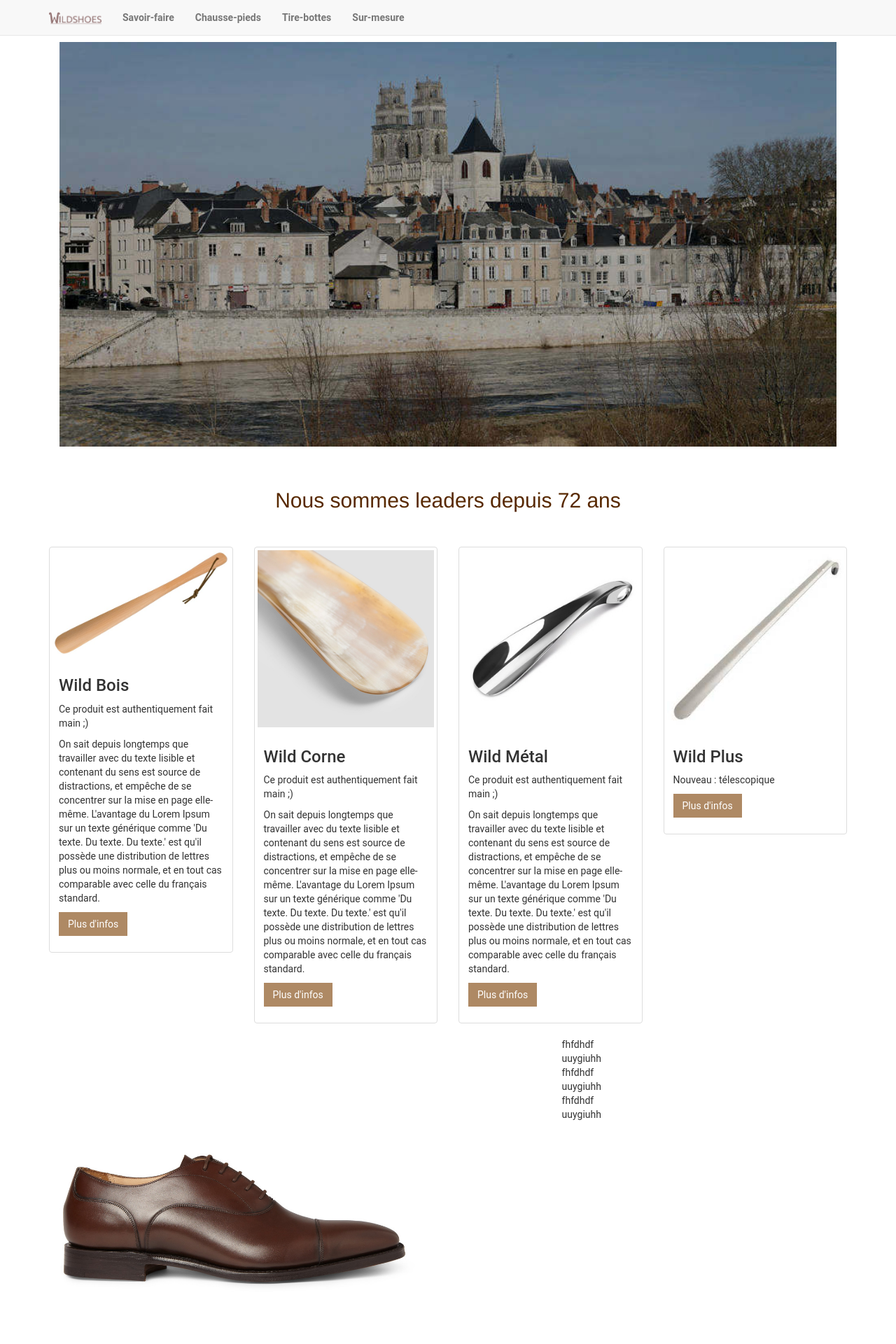
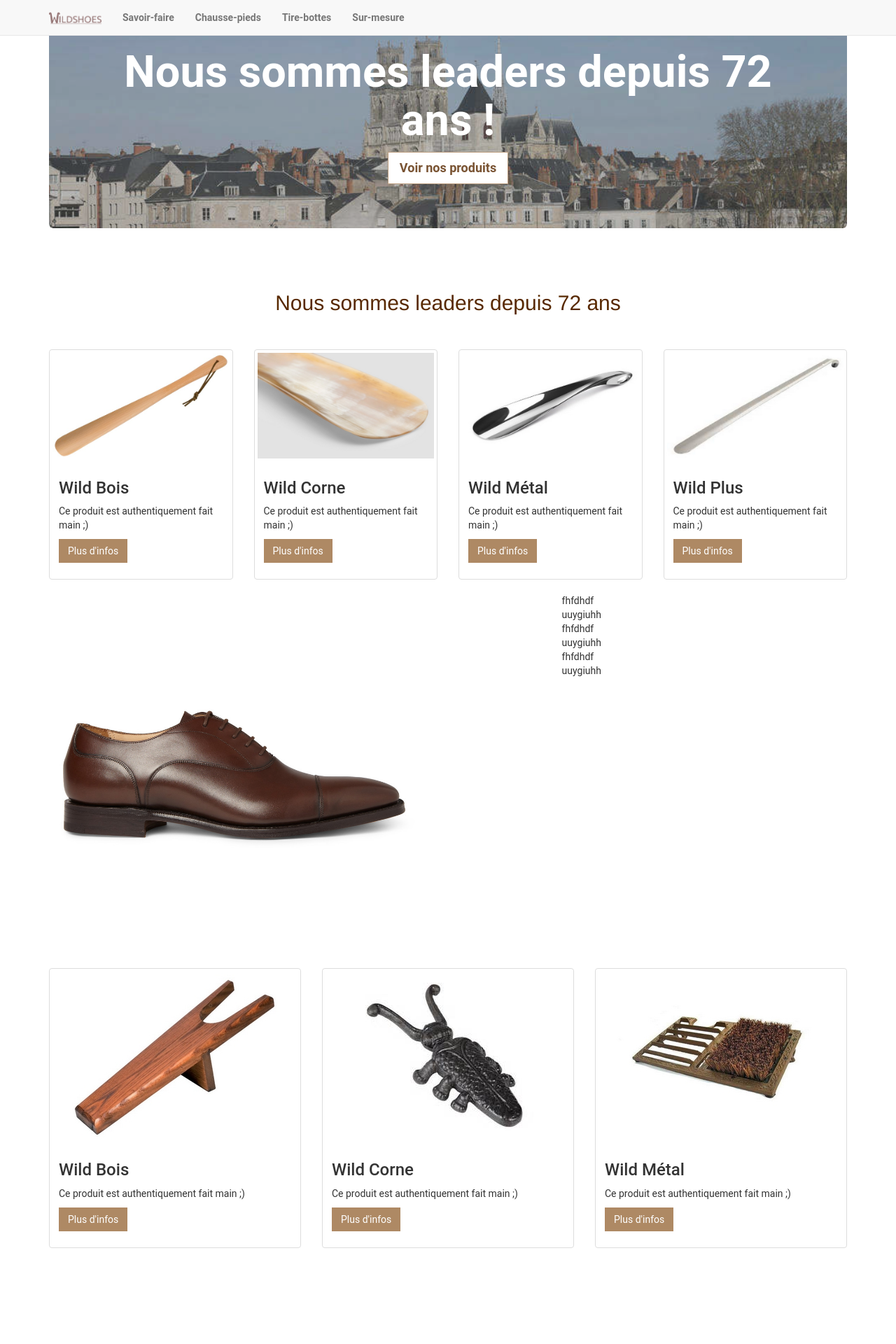
Before and after one commit to leclercweb/WildShoes, a PHP site: page / in a window 1280 px wide. Shown: the top 1920 px of the page at 70% size. Run offline with PHP 8.4, Linux system fonts and the light colour scheme.

Commit message:
renvoie fichier a jour mercredi 20h

```diff
--- a/index.php
+++ b/index.php
@@ -24,10 +24,18 @@
 
 
    			 <style type="text/css">
+
+
    			 	body {
    			 	cursor: url("ch.png"), pointer;
    			 	}
 
+
+   			 	.fond {
+   			 	background-image: url('images/wildshoes-orleans.jpg');
+   			 	background-size: cover;
+   			 	opacity: 0.8;
+   			 	}
    				 button, input, select, textarea {
     				 	font-family: inherit;
     					font-style: italic;
@@ -308,8 +316,6 @@
 
 
 
-
-
     			</style>
 
     <script>
@@ -446,9 +452,11 @@
 
 
 	<div id="visuel-top" class="container">
-
-		<img   src="images/wildshoes-orleans.jpg" class="col-md-12 col-sm-12 col-xs-12">
-
+ 	   		<div class="jumbotron fond">
+ 	   		<h1 style="color: white; font-weight: bold; text-align: center;">Nous sommes leaders depuis 72 ans !</h1>
+ 	   		<p style="text-align: center;"><a style="background-color: white; color: #582900; font-weight: bold;" class="btn btn-primary btn-lg" href="#" role="button">Voir nos produits</a></p>
+		<!-- <img   src="images/wildshoes-orleans.jpg" class="col-md-12 col-sm-12 col-xs-12"> -->
+	 		</div>
 	</div>
 
 
@@ -474,13 +482,13 @@
 
 	<div id="products1" class="container">
 		<div class="row">
-  			<div class="col-sm-6 col-md-12 col-lg-3">
+  			<div class="col-sm-12 col-md-6 col-lg-3 ">
     				<div class="thumbnail">
       					<img src="images/chausse_pied_bois.jpg" alt="...">
       					<div class="caption">
        			 <h3>Wild Bois</h3>
         			<p>Ce produit est authentiquement fait main ;)</p>
-				<p>On sait depuis longtemps que travailler avec du texte lisible et contenant du sens est source de distractions, et empêche de se concentrer sur la mise en page elle-même. L'avantage du Lorem Ipsum sur un texte générique comme 'Du texte. Du texte. Du texte.' est qu'il possède une distribution de lettres plus ou moins normale, et en tout cas comparable avec celle du français standard. </p>
+
        				<p><a href="#" class="btn btn-primary" role="button">Plus d'infos</a> </p>
       					</div>
     				</div>
@@ -492,7 +500,7 @@
       					<div class="caption">
        			 <h3>Wild Corne</h3>
         			<p>Ce produit est authentiquement fait main ;)</p>
-<p>On sait depuis longtemps que travailler avec du texte lisible et contenant du sens est source de distractions, et empêche de se concentrer sur la mise en page elle-même. L'avantage du Lorem Ipsum sur un texte générique comme 'Du texte. Du texte. Du texte.' est qu'il possède une distribution de lettres plus ou moins normale, et en tout cas comparable avec celle du français standard. </p>
+
        				<p><a href="#" class="btn btn-primary" role="button">Plus d'infos</a> </p>
       					</div>
     				</div>
@@ -505,7 +513,6 @@
       					<div class="caption">
        			 <h3>Wild Métal</h3>
         			<p>Ce produit est authentiquement fait main ;)</p>
-<p>On sait depuis longtemps que travailler avec du texte lisible et contenant du sens est source de distractions, et empêche de se concentrer sur la mise en page elle-même. L'avantage du Lorem Ipsum sur un texte générique comme 'Du texte. Du texte. Du texte.' est qu'il possède une distribution de lettres plus ou moins normale, et en tout cas comparable avec celle du français standard. </p>
 				<p><a href="#" class="btn btn-primary" role="button">Plus d'infos</a> </p>
       					</div>
     				</div>
@@ -517,7 +524,7 @@
       					<img src="images/chausse_pied_telescopique.jpg" alt="...">
       					<div class="caption">
        			 <h3>Wild Plus</h3>
-        			<p>Nouveau : télescopique</p>
+        			<p>Ce produit est authentiquement fait main ;)</p>
        				<p><a href="#" class="btn btn-primary" role="button">Plus d'infos</a> </p>
       					</div>
     				</div>
@@ -560,7 +567,6 @@
       					<div class="caption">
        			 <h3>Wild Bois</h3>
         			<p>Ce produit est authentiquement fait main ;)</p>
-				<p>On sait depuis longtemps que travailler avec du texte lisible et contenant du sens est source de distractions, et empêche de se concentrer sur la mise en page elle-même. L'avantage du Lorem Ipsum sur un texte générique comme 'Du texte. Du texte. Du texte.' est qu'il possède une distribution de lettres plus ou moins normale, et en tout cas comparable avec celle du français standard. </p>
        				<p><a href="#" rel="popup_name"  class="btn btn-primary poplight" role="button">Plus d'infos</a> </p>
 
       					</div>
@@ -573,7 +579,7 @@
       					<div class="caption">
        			 <h3>Wild Corne</h3>
         			<p>Ce produit est authentiquement fait main ;)</p>
-<p>On sait depuis longtemps que travailler avec du texte lisible et contenant du sens est source de distractions, et empêche de se concentrer sur la mise en page elle-même. L'avantage du Lorem Ipsum sur un texte générique comme 'Du texte. Du texte. Du texte.' est qu'il possède une distribution de lettres plus ou moins normale, et en tout cas comparable avec celle du français standard. </p>
+
        				<p><a href="#" class="btn btn-primary" role="button">Plus d'infos</a> </p>
       					</div>
     				</div>
@@ -586,7 +592,6 @@
       					<div class="caption">
        			 <h3>Wild Métal</h3>
         			<p>Ce produit est authentiquement fait main ;)</p>
-<p>On sait depuis longtemps que travailler avec du texte lisible et contenant du sens est source de distractions, et empêche de se concentrer sur la mise en page elle-même. L'avantage du Lorem Ipsum sur un texte générique comme 'Du texte. Du texte. Du texte.' est qu'il possède une distribution de lettres plus ou moins normale, et en tout cas comparable avec celle du français standard. </p>
 				<p><a href="#" class="btn btn-primary" role="button">Plus d'infos</a> </p>
       					</div>
     				</div>
```
Also changed, not shown: images/chausse_pied_corne.jpg, images/chausse_pied_metal.jpg, images/chausse_pied_telescopique.jpg, images/grattoir.jpg, images/tirebotte_bois.jpg.
